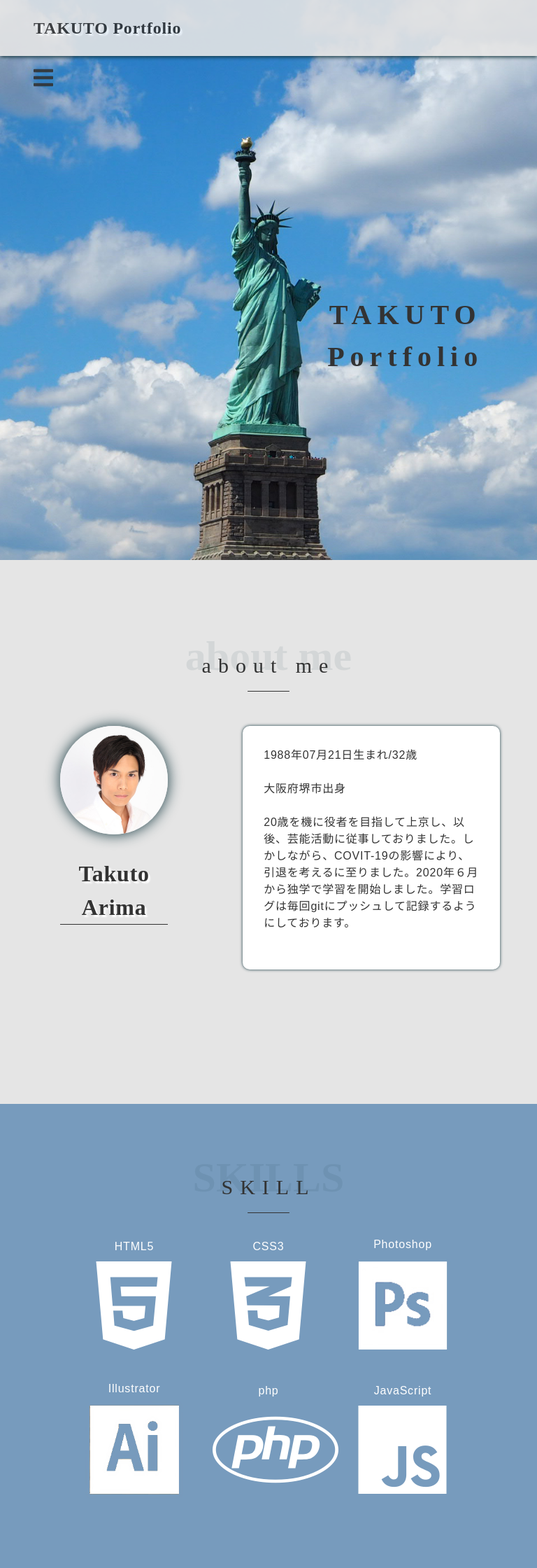
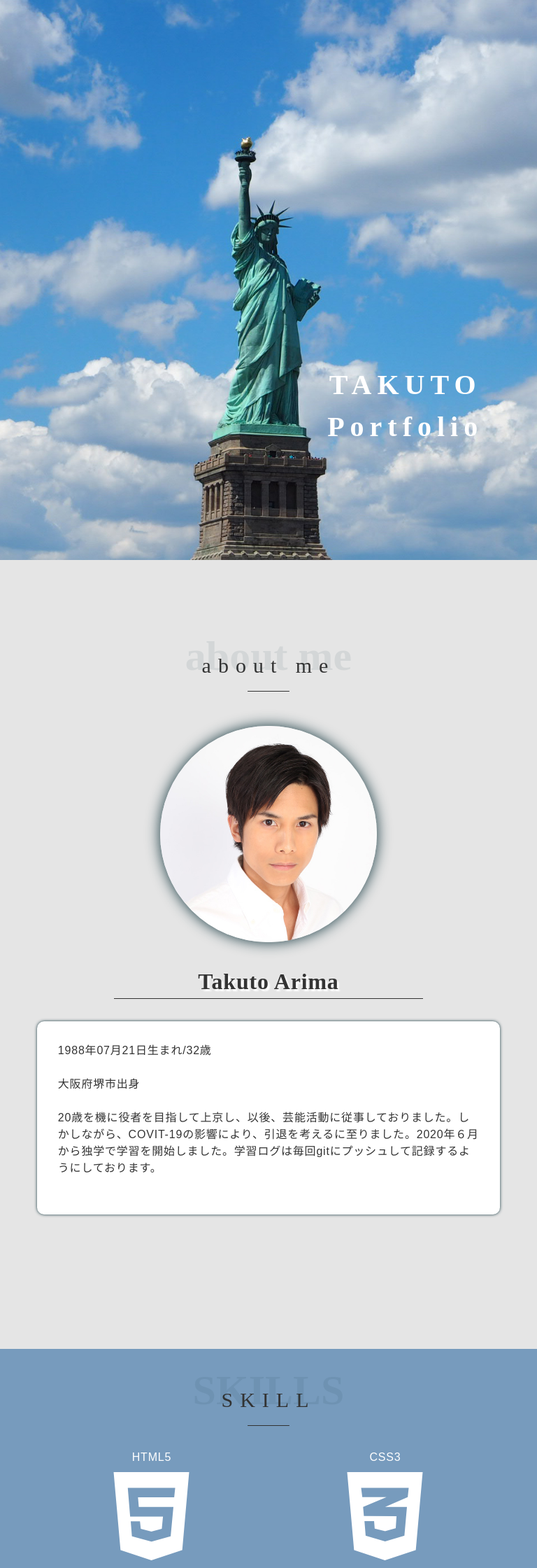
Before and after one commit to tokutamaria/myportfolio, a PHP site: page / in a window 768 px wide. Shown: the top 2240 px of the page at 70% size. Run offline with PHP 8.4, Linux system fonts and the light colour scheme; grey boxes labelled with a size stand in for pictures from a placeholder-image service; some libraries are stand-ins or nearby versions.

Commit message:
ハンバーガー機能修正

```diff
--- a/index.html
+++ b/index.html
@@ -28,7 +28,7 @@
   <header class="header">
     <nav class="inner flex space align">
       <div class="top_logo">
-        <h1><a href="#">TAKUTO Portfolio</a></h1>
+        <h1><a href="#">Let It Be</a></h1>
       </div>
       <div class="header_nav flex open">
         <ul class="flex hover_blue">
@@ -47,7 +47,7 @@
   <div class="accordion_content">
     <span class="close" id="close"><i class="fas fa-times"></i></span>
     <nav>
-      <ul>
+      <ul id="sp_nav">
         <li><a href="#about">ABOUT</a></li>
         <li><a href="#skills">SKILLS</a></li>
         <li><a href="#work">WORK</a></li>
@@ -55,7 +55,7 @@
       </ul>
     </nav>
   </div>
-  </header>
+</header>
   <!-- キービジュアル -->
   <main>
   <section class="key_visual">
--- a/js/main.js
+++ b/js/main.js
@@ -1,5 +1,23 @@
 "use strict"
 {
-  const content = queryASelectorAll("accordion_content");
+  const open = document.getElementById('open');
+  const close = document.getElementById('close');
+  const overlay = document.querySelector('.accordion_content');
+  const nav = document.getElementById('sp_nav');
+
+  open.addEventListener('click', () => {
+    overlay.classList.add('show');
+    open.classList.add('hide');
+  });
+
+  close.addEventListener('click', () => {
+    overlay.classList.remove('show');
+    open.classList.remove('hide');
+  })
+
+  nav.addEventListener('click', () => {
+    overlay.classList.remove('show');
+    open.classList.remove('hide');
+  })
 
 }
--- a/style.css
+++ b/style.css
@@ -154,10 +154,10 @@ html {
 .header {
 	position: fixed;
 	left: 0;
-	/* top: -100px; */
+	top: -100px;
 	width: 100%;
 	height: 80px;
-	z-index: 100;
+	z-index: 1;
 	background:#E5E5E5;
 	opacity: .9;
 	padding: 0 48px;
@@ -174,20 +174,14 @@ html {
 /* ヘッダータイトル */
 header h1 a {
 	color: #333333;
-	font-size: 1.5rem;
+	font-size: 1.8rem;
 	font-family: adobe-caslon-pro, serif;
 	transition: all .3s;
-	text-shadow: 3px 3px 2px #fff;
+	text-shadow: 3px 3px 2px #ffffff;
 }
-
-/* ハンバーガーメニュー */
-.header .inner ul {
-	flex-wrap: wrap;
-	/* justify-content: flex-end; */
-}
-
+/* ヘッダーナビゲーション */
 .header .inner ul li {
-	padding: .5rem 3rem;
+	padding: .5rem 2.5rem;
 }
 
 .header .inner .header_nav ul li a {
@@ -196,18 +190,8 @@ header h1 a {
 	color: #333333;
 	font-weight: bold;
 }
-
+/* ハンバーガーメニュー */
 .accordion_open {
-	margin-left: auto;
-}
-
-.accordion_open #open {
-	font-size: 2rem;
-	line-height: 64px;
-	cursor: pointer;
-}
-
-.accordion_open #open.hide {
 	display: none;
 }
 
@@ -281,11 +230,10 @@ header h1 a {
 
 .kv_inner .kv_text{
 	position: absolute;
-	top: 60%;
+	top: 65%;
 	right: 10%;
 	font-size: 2.5rem;
 	letter-spacing: .5rem;
-	transform: translateY(-50%);
 }
 /* 自己紹介 */
 .about {
@@ -314,7 +262,7 @@ header h1 a {
 }
 
 .about .profile_name  {
-	width: 70%;
+	width: 100%;
 	margin: 2rem auto;
 	text-align: center;
 	font-size: 2rem;
@@ -490,33 +438,111 @@ button:hover {
 /* トップに移動 */
 
 /*----------レスポンシブ----------*/
+@media (max-width: 768px) {
+/* ヘッダー */
+	.header_nav {
+  display: none;
+}
 
-
-@media (min-width: 600px) {
-  .pc-menu {
+.accordion_open {
 	display: block;
 	margin-left: auto;
 }
 
-  .pc-menu ul {
-    list-style-type: none;
-    margin: 0;
-    padding: 0;
-    display: flex;
+.accordion_open #open.hide {
+	display: none;
 }
 
-  .pc-menu a {
-    display: block;
-    width: 80px;
-    line-height: 64px;
-    text-align: center;
+.show {
+  opacity: 1;
+  pointer-events: auto;
 }
 
-  .pc-menu a:hover {
-    background: #f2f2f2;
+.accordion_open #open,
+.accordion_content #close {
+  position: absolute;
+  top: 16px;
+  right: 16px;
+  font-size: 2rem;
+	cursor: pointer;
 }
 
-  .sp-menu {
-    display: none;
+.accordion_content li {
+  margin-top: 24px;
+  opacity: 0;
+  transform: translateY(16px);
+  transition: opacity 0.3s, transform 0.3s;
+}
+
+.accordion_content.show li {
+  opacity: 1;
+  transform: none;
+}
+
+.accordion_content.show li:nth-child(1) {
+  transition-delay: 0.1s;
+}
+.accordion_content.show li:nth-child(2) {
+  transition-delay: 0.2s;
+}
+.accordion_content.show li:nth-child(3) {
+  transition-delay: 0.3s;
+}
+.accordion_content.show li:nth-child(4) {
+  transition-delay: 0.4s;
+}
+
+/* キービジュアル */
+.kv_inner .kv_text {
+	color: #ffffff;
+	}
+
+/* 自己紹介 */
+.about .profile {
+	display: block;
+}
+
+.about .profile_image {
+	width: 60%;
+	margin: 0 auto;
+}
+
+.about .profile_name {
+	width: 100%;
+}
+
+.about .profile_text {
+	width: 90%;
+	margin: 0 auto;
+}
+
+/* スキル */
+.skills {
+		padding: 50px;
+	}
+	.skills ul li {
+		width: 50%;
+	}
+
+/* 仕事 */
+.work {
+	padding: 0 2rem;
+}
+
+.work_contents .work_content {
+	display: block;
+}
+
+.work_contents .work_text {
+	width: 100%;
+}
+
+/* お問い合わせ */
+.contact {
+	padding: 3rem;
+}
+.contact input,
+.contact textarea {
+	width: 100%;
 }
 }
```
Also changed, not shown: other parts of style.css (+2 -37 lines). Lines whose indentation alone changed are shown as unchanged.
